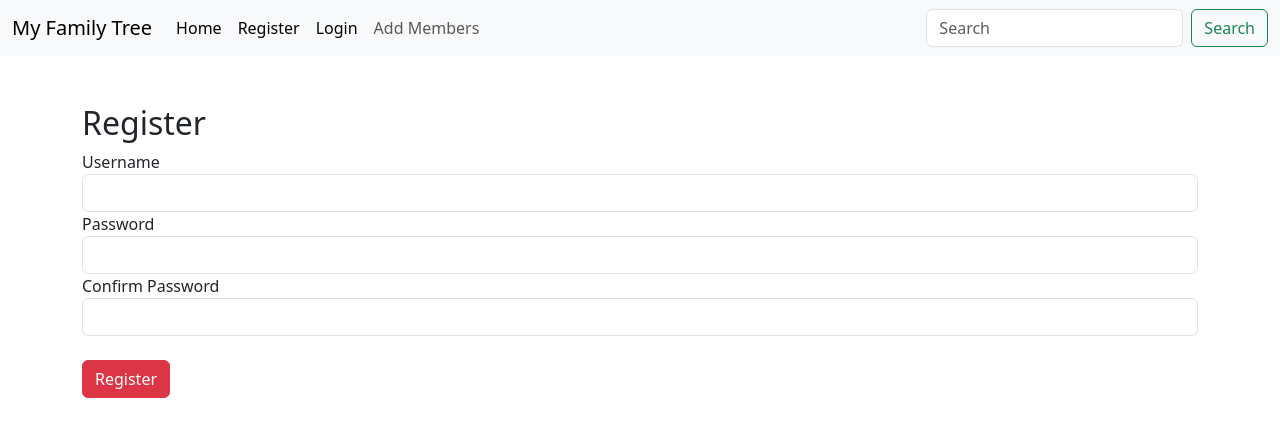
After one commit to dmarino389/Nias_HW, a Flask app: page /register in a window 1280 px wide. The commit adds this page. Shown: the top 437 px of the page. Run offline with Flask 3, Linux system fonts and the light colour scheme.

Commit message:
Work in progress

```diff
--- /dev/null
+++ b/app/forms.py
@@ -0,0 +1,21 @@
+from flask_wtf import FlaskForm
+from wtforms import StringField, SubmitField, PasswordField, TextAreaField
+from wtforms.validators import DataRequired, Length, EqualTo
+
+class RegistrationForm(FlaskForm):
+    username = StringField('Username', validators=[DataRequired(), Length(min=2, max=20)])
+    password = PasswordField('Password', validators=[DataRequired()])
+    confirm_password = PasswordField('Confirm Password', validators=[DataRequired(), EqualTo('password')])
+    submit = SubmitField('Sign Up')
+
+class LoginForm(FlaskForm):
+    username = StringField('Username', validators=[DataRequired(), Length(min=2, max=20)])
+    password = PasswordField('Password', validators=[DataRequired()])
+    submit = SubmitField('Login')
+
+class EditMemberForm(FlaskForm):
+    name = StringField('Name', validators=[DataRequired(), Length(max=100)])
+    relationship = StringField('Relationship', validators=[DataRequired(), Length(max=100)])
+    address = StringField('Address', validators=[Length(max=200)])
+    medical_records = TextAreaField('Medical Records', validators=[Length(max=500)])
+    submit = SubmitField('Save Changes')
--- a/app/routes.py
+++ b/app/routes.py
@@ -1,17 +1,20 @@
-# routes.py
-from flask import render_template, request, redirect, url_for
+from flask import render_template, request, redirect, url_for, flash
+from flask_login import current_user, login_user, logout_user, login_required
+from werkzeug.security import generate_password_hash, check_password_hash
 from app import app, db
-from app.models import FamilyMember
+from app.models import FamilyMember, User  # Import the User model
+from app.forms import RegistrationForm, LoginForm, EditMemberForm  # Import your user input forms
 
-
-
+# Remove the global family_members list
 
 @app.route('/')
+@login_required
 def index():
     family_members = FamilyMember.query.all()
     return render_template('index.html', family_members=family_members)
 
 @app.route('/add_member', methods=['GET', 'POST'])
+@login_required
 def add_member():
     if request.method == 'POST':
         new_member = FamilyMember(
@@ -27,10 +30,72 @@ def add_member():
     return render_template('add_member.html')
 
 @app.route('/delete_member/<int:member_id>', methods=['POST'])
+@login_required
 def delete_member(member_id):
-    global family_members
+    # Find and delete the member with the specified member_id from the database
+    member_to_delete = FamilyMember.query.get(member_id)
 
-    # Find and remove the member with the specified member_id
-    family_members = [member for member in family_members if member["id"] != member_id]
+    if member_to_delete:
+        db.session.delete(member_to_delete)
+        db.session.commit()
 
     return redirect(url_for('index'))
+
+@app.route('/register', methods=['GET', 'POST'])
+def register():
+    if current_user.is_authenticated:
+        return redirect(url_for('index'))
+
+    form = RegistrationForm()
+    if form.validate_on_submit():
+        hashed_password = generate_password_hash(form.password.data)
+        user = User(username=form.username.data, password=hashed_password)
+        db.session.add(user)
+        db.session.commit()
+        flash('Your account has been created! You can now log in.', 'success')
+        return redirect(url_for('login'))
+    return render_template('register.html', form=form)
+
+@app.route('/login', methods=['GET', 'POST'])
+def login():
+    if current_user.is_authenticated:
+        return redirect(url_for('index'))
+
+    form = LoginForm()
+    if form.validate_on_submit():
+        user = User.query.filter_by(username=form.username.data).first()
+        if user and check_password_hash(user.password, form.password.data):
+            login_user(user, remember=False)
+            return redirect(url_for('index'))
+        else:
+            flash('Login failed. Please check your username and password.', 'danger')
+    return render_template('login.html', form=form)
+
+@app.route('/logout')
+@login_required
+def logout():
+    logout_user()
+    flash('You have been logged out.', 'info')
+    return redirect(url_for('index'))
+
+
+@app.route('/edit_member/<int:member_id>', methods=['GET', 'POST'])
+@login_required  # Ensure that the user is logged in to access this route
+def edit_member(member_id):
+    # Retrieve the family member to be edited
+    family_member = FamilyMember.query.get(member_id)
+
+    if not family_member:
+        flash('Family member not found.', 'danger')
+        return redirect(url_for('index'))
+
+    form = EditMemberForm(obj=family_member)
+
+    if form.validate_on_submit():
+        # Update the family member's information
+        form.populate_obj(family_member)
+        db.session.commit()
+        flash('Family member information has been updated.', 'success')
+        return redirect(url_for('index'))
+
+    return render_template('edit_member.html', form=form)
--- a/app/templates/nav.html
+++ b/app/templates/nav.html
@@ -9,7 +9,18 @@
         <li class="nav-item">
           <a class="nav-link active" aria-current="page" href="/">Home</a>
         </li>
-
+        {% if current_user.is_authenticated %}
+        <li class="nav-item">
+          <a class="nav-link" href="{{ url_for('logout') }}" style="color: #000000;">Logout</a> <!-- White text color -->
+        </li>
+        {% else %}
+        <li class="nav-item">
+          <a class="nav-link" href="{{ url_for('register') }}" style="color: #000000;">Register</a> <!-- White text color -->
+        </li>
+        <li class="nav-item">
+          <a class="nav-link" href="{{ url_for('login') }}" style="color: #000000;">Login</a> <!-- White text color -->
+        </li>
+        {% endif %}
 
         <li class="nav-item">
           <a class="nav-link" href="{{ url_for('add_member') }}">Add Members</a>
--- /dev/null
+++ b/app/templates/register.html
@@ -0,0 +1,25 @@
+{% extends 'base.html' %}
+
+{% block title %}Register - {{ super() }}{% endblock %}
+
+{% block content %}
+    <div class="container mt-5">
+        <h2>Register</h2>
+        <form method="POST" action="{{ url_for('register') }}">
+            {{ form.hidden_tag() }}
+            <div class="form-group">
+                {{ form.username.label(class="form-control-label") }}
+                {{ form.username(class="form-control") }}
+            </div>
+            <div class="form-group">
+                {{ form.password.label(class="form-control-label") }}
+                {{ form.password(class="form-control") }}
+            </div>
+            <div class="form-group">
+                {{ form.confirm_password.label(class="form-control-label") }}
+                {{ form.confirm_password(class="form-control") }}<br>
+            </div>
+            <button type="submit" class="btn btn-danger">Register</button>
+        </form>
+    </div>
+{% endblock %}
```
Also changed, not shown: app/__init__.py (+9 -0 lines), app/models.py (+13 -0 lines), app/templates/add_member.html (+10 -0 lines), app/templates/edit_member.html (added, +30 -0 lines), app/templates/index.html (+28 -18 lines), app/templates/login.html (added, +21 -0 lines), instance/app.db.
